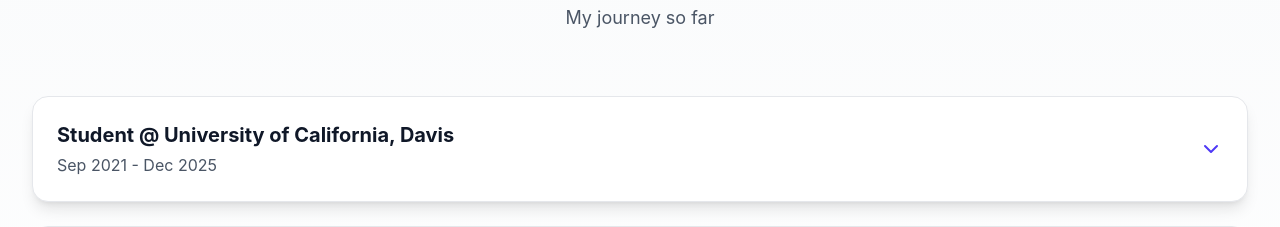
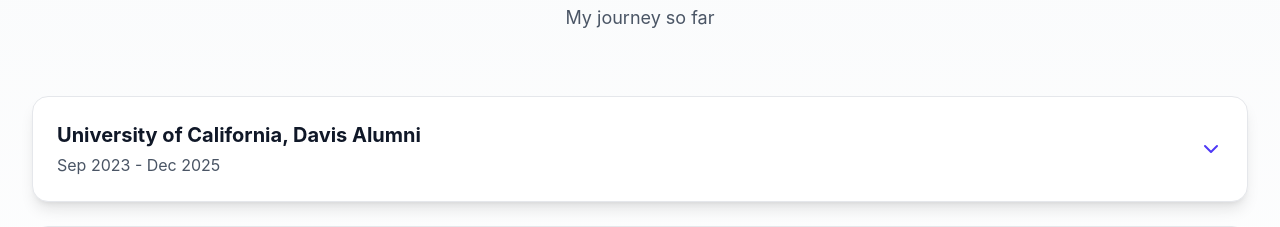
Before and after one commit to bryhuang9/bryhuang9.github.io, a Next.js app: page / in a window 1280 px wide. Shown: the part 3400-3627 px from the top of the page. Built offline with nearby package versions, Linux system fonts and the light colour scheme.

Commit message:
Resolve merge conflict in Experience.tsx

```diff
--- a/components/Experience.tsx
+++ b/components/Experience.tsx
@@ -7,12 +7,12 @@
 
 const experiences = [
   {
-    position: 'Student @ University of California, Davis',
-    duration: 'Sep 2021 - Dec 2025',
+    position: 'University of California, Davis Alumni',
+    duration: 'Sep 2023 - Dec 2025',
     location: 'Davis, California',
     website: 'https://www.ucdavis.edu/',
     websiteText: 'ucdavis.edu',
-    description: 'Graduated from the University of California, Davis with a Regents Scholarship and a degree in Computer Science.',
+    description: 'Transferred to University of California, Davis with a Regents Scholarship to pursue my degree in Computer Science. I will be attending UCD starting Fall 2023 as a third year student.',
     image: '/davis.png',
   },
   {
```
